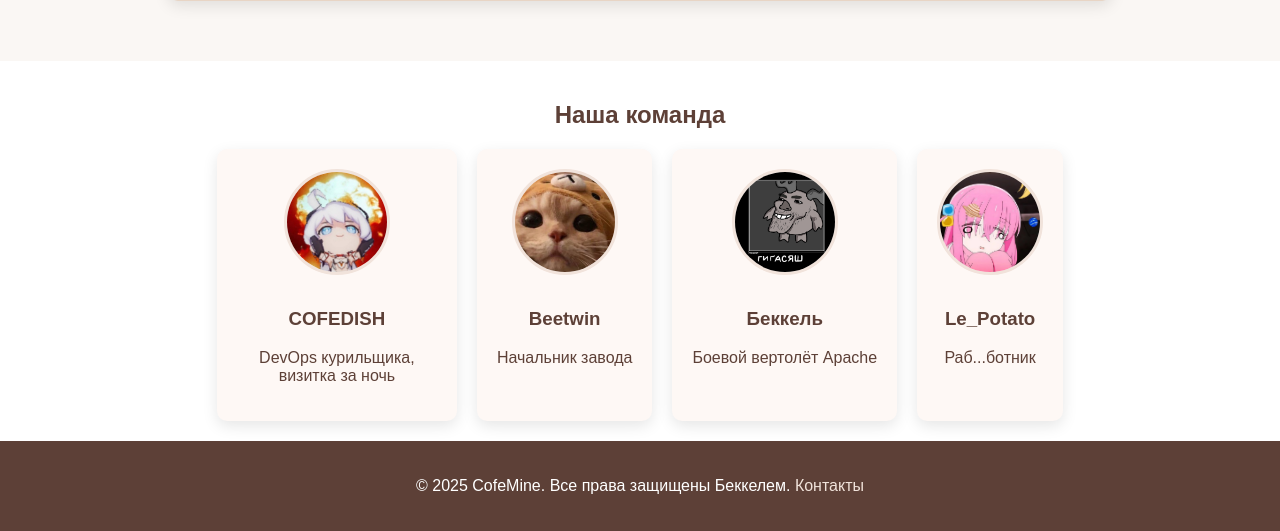
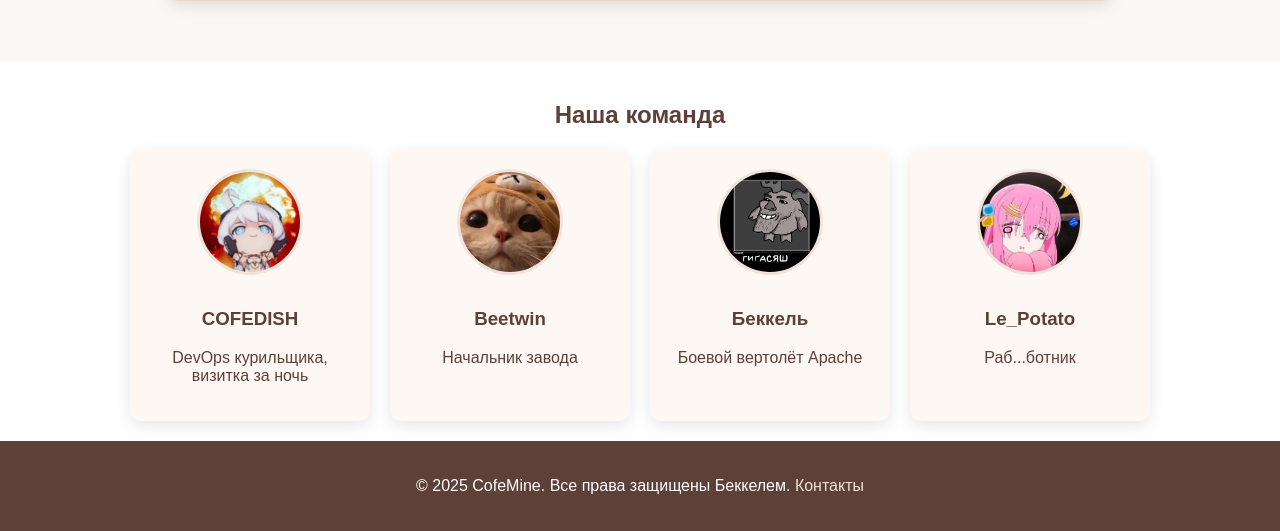
Before and after one commit to cofedish/cofemine-website, a Flask app: page / in a window 1280 px wide. Shown: the part 2219-2750 px from the top of the page. Run offline with Flask 3, Linux system fonts and the light colour scheme.

Commit message:
Update styles.css

```diff
--- a/static/css/styles.css
+++ b/static/css/styles.css
@@ -319,7 +319,7 @@ body {
     border-radius: 10px;
     box-shadow: 0 5px 15px rgba(0, 0, 0, 0.1);
     text-align: center;
-    max-width: 200px;
+    width: 200px; /* Фиксированная ширина карточек */
     transition: transform 0.3s ease, box-shadow 0.3s ease;
 }
 
```
